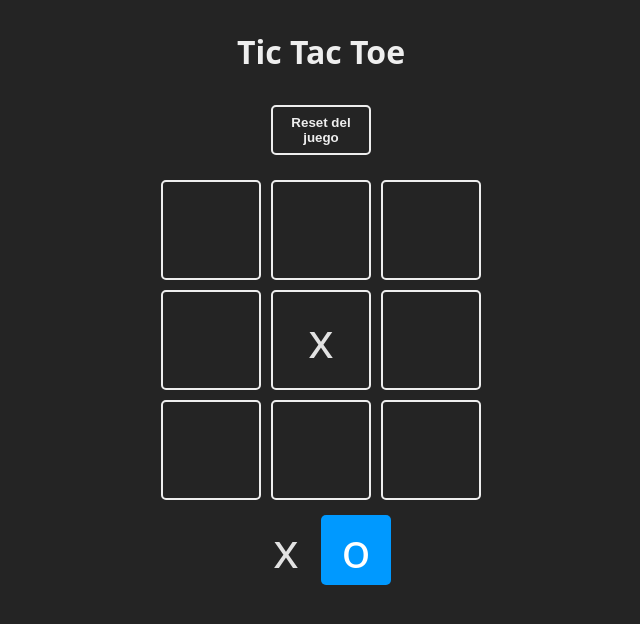
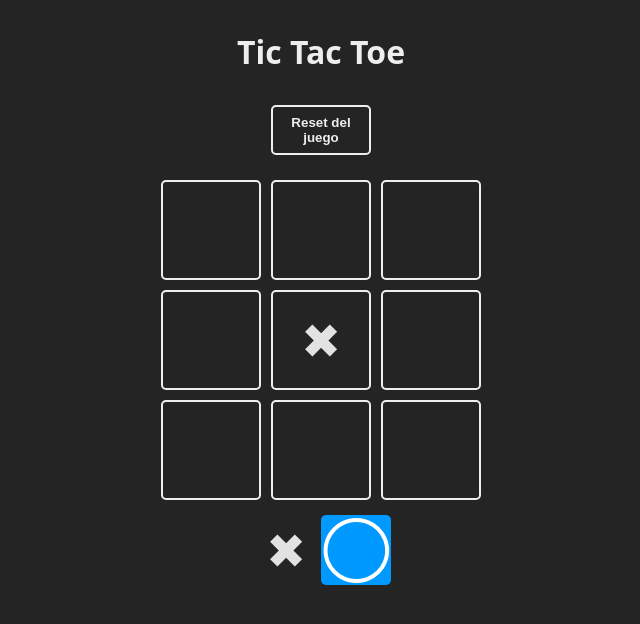
Before and after one commit to JUANESSMURF/react-learning-proyects, a React (Vite) app in the folder vite-project/: page / in a window 1280 px wide. Both pictures are taken after a click on the element 640 px from the left and 340 px from the top of the page. Shown: the top 624 px of the page, without its empty margins (319-959 px from the left). Built offline with nearby package versions, Linux system fonts and the light colour scheme.

Commit message:
Extract to components

```diff
--- a/vite-project/src/App.jsx
+++ b/vite-project/src/App.jsx
@@ -2,8 +2,8 @@ import { useState } from "react"
 import confetti from "canvas-confetti"
 import { Square } from "./components/Square.jsx"
 import { TURNS } from "./constants.js"
-import { checkWinnerFrom } from "./logic/board.js"
-
+import { WinnerModal } from "./components/WinnerModal.jsx"
+import { checkEndGame, checkWinnerFrom } from "./logic/board.js"
 
 
 function App() {
@@ -23,11 +23,7 @@ function App() {
     setWinner(null)
   }
 
-  const checkEndGame = (newBoard) => {
-    // revisar si no hay mas espacios vacios en el tablero
-    // si en square hay otra cosa que no sea null(vacio)
-    return newBoard.every((square) => square !== null)
-  }
+
 
   const updateBoard = (index) => {
     //No actualizar esta posicion del board si ya tiene algo o ya tiene ganador
@@ -78,29 +74,7 @@ function App() {
           {TURNS.O}
         </Square>
       </section>
-      {
-        winner !== null && (
-          <section className="winner">
-            <div className="text">
-              <h2>
-                {
-                  winner == false
-                    ? 'Empate'
-                    : 'Gano: '
-                }
-              </h2>
-
-              <header className="win">
-                {winner && <Square>{winner}</Square>}
-              </header>
-
-              <footer>
-                <button onClick={resetGame}>Empezar de nuevo</button>
-              </footer>
-            </div>
-          </section>
-        )
-      }
+      <WinnerModal resetGame={resetGame} winner={winner}/>
     </main>
     )
   }
--- /dev/null
+++ b/vite-project/src/components/WinnerModal.jsx
@@ -0,0 +1,23 @@
+import { Square } from "./Square.jsx"
+
+export function WinnerModal ({ winner, resetGame}) {
+    if (winner == null) return null
+
+    const winnerText = winner == false ? 'Empate' : 'Gano: '
+
+    return (
+              <section className="winner">
+                <div className="text">
+                  <h2>{winnerText}</h2>
+
+                  <header className="win">
+                    {winner && <Square>{winner}</Square>}
+                  </header>
+
+                  <footer>
+                    <button onClick={resetGame}>Empezar de nuevo</button>
+                  </footer>
+                </div>
+              </section>
+            )
+          }
--- a/vite-project/src/constants.js
+++ b/vite-project/src/constants.js
@@ -1,6 +1,6 @@
 export const TURNS = {
-    X: 'x',
-    O: 'o'
+    X: '✖',
+    O: '◯'
   }
 
 
--- a/vite-project/src/logic/board.js
+++ b/vite-project/src/logic/board.js
@@ -15,3 +15,9 @@ export const checkWinnerFrom = (boardToCheck) => {
     //si no hay ganador
     return null
   }
+
+export const checkEndGame = (newBoard) => {
+    // revisar si no hay mas espacios vacios en el tablero
+    // si en square hay otra cosa que no sea null(vacio)
+    return newBoard.every((square) => square !== null)
+  }
```
